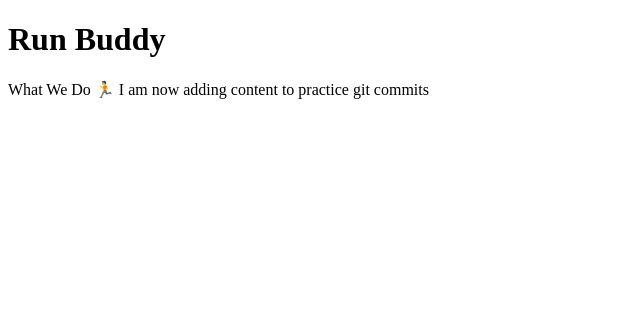
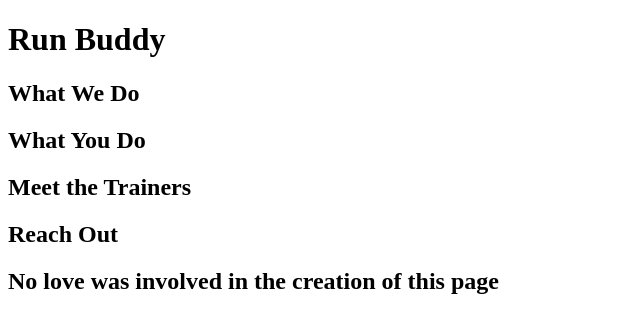
Before and after one commit to outonmybike/run-buddy, a plain HTML site: page index.html in a window 1280 px wide. Shown: the whole page, without its empty margins (0-640 px from the left). Drawn offline with Linux system fonts and the light colour scheme.

Commit message:
html outline and gitignore

```diff
--- a/index.html
+++ b/index.html
@@ -5,8 +5,31 @@
         <title>Run Buddy</title>
     </head>
     <body>
-        <h1>Run Buddy</h1>
-        What We Do 🏃
-        I am now adding content to practice git commits
+        <header>
+            <h1>Run Buddy</h1>
+        </header>
+
+        <section>
+        </section>
+
+        <section>
+            <h2>What We Do</h2>
+        </section>
+
+        <section>
+            <h2>What You Do</h2>
+        </section>
+
+        <section>
+            <h2>Meet the Trainers</h2>
+        </section>
+
+        <section>
+            <h2>Reach Out</h2>
+        </section>
+
+        <footer>
+            <h2> No love was involved in the creation of this page</h2>
+        </footer>
     </body>
 </html>
```
Also changed, not shown: 1 other file.
